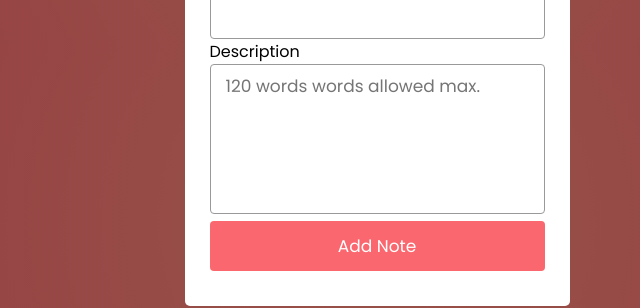
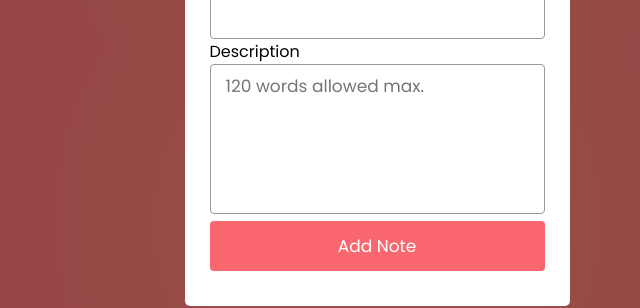
Before and after one commit to siddiquah/Js_NotesApp, a plain HTML site: page index.html in a window 1280 px wide. Both pictures are taken after a click on the item "Add new Note". Shown: the part 303-611 px from the top of the page, 263-903 px from the left. Drawn offline with Linux system fonts and the light colour scheme.

Commit message:
Update index.html

```diff
--- a/index.html
+++ b/index.html
@@ -24,7 +24,7 @@
                     </div>
                     <div class="row-title">
                         <label>Description</label>
-                        <textarea placeholder="120 words words allowed max." maxlength="120"></textarea>
+                        <textarea placeholder="120 words allowed max." maxlength="120"></textarea>
                     </div>
                     <button>Add Note</button>
                 </form>
```
